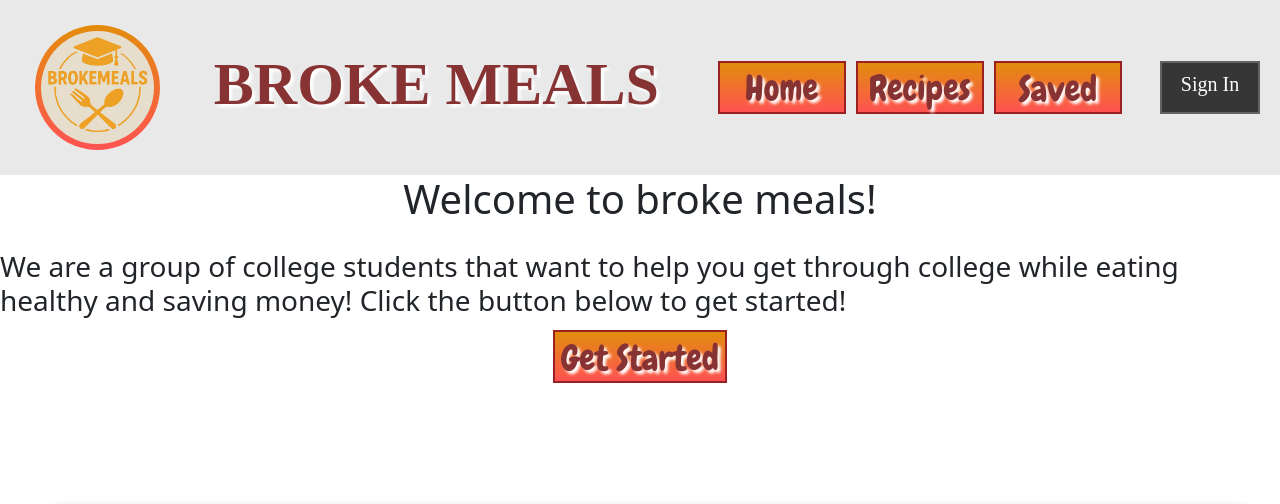
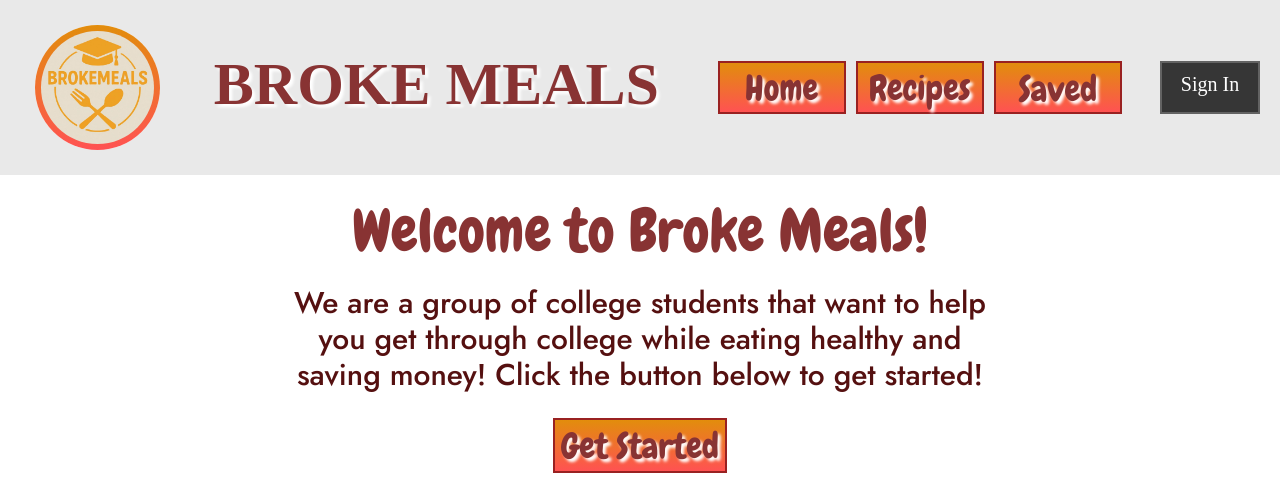
Before and after one commit to Cryspaulino/brokemeals, a React (Create React App) app in the folder brokemeals-react/: page / in a window 1280 px wide. Shown: the top 504 px of the page. Built offline with nearby package versions, Linux system fonts and the light colour scheme; no server answers; the database is empty; a web font is replaced by a local one.

Commit message:
some home page css

```diff
--- a/brokemeals-react/src/pages/Home.jsx
+++ b/brokemeals-react/src/pages/Home.jsx
@@ -39,7 +39,7 @@ function Home() {
   return (
     <>
       <div className= "home-heading-box">
-        <h1 className= "home-heading">Welcome to broke meals!</h1>
+        <h1 className= "home-heading">Welcome to Broke Meals!</h1>
         <h3 className= "heading-paragraph">
           We are a group of college students that want to help you get through college while eating healthy and saving money!
           Click the button below to get started!
--- a/brokemeals-react/src/styles/styles-home.css
+++ b/brokemeals-react/src/styles/styles-home.css
@@ -13,32 +13,40 @@
 /* Home Heading Text Box */
 .home-heading-box {
     display: grid;
-    grid-template-rows: repeat(4, 1fr);
+    grid-template-rows: repeat(4, auto);
     justify-items: center;
 }
 /* Home Heading */
 .home-heading {
     grid-row: 1/2;
+    font-family: 'Chewy';
+    font-size: 60px;
+    color: #883333;
+    margin-top: 20px;
 }
 /* Home Subheading */
 .heading-paragraph {
     grid-row: 2/3;
-}
-/* Home Get Started Link */
-.home-get-started-links {
-    grid-row: 3/4;
+    font-family: 'Jost';
+    font-size: 30px;
+    color: #551010;
+    margin: 10px;
+    margin-bottom: 20px;
+    text-align: center;
+    width: 700px;
 }
 /* Home Get Started Button */
 .home-get-started-button {
     font-family: 'Chewy';
     font-size: 35px;
     color: #883333;
-    height: 53px;
+    height: 55px;
     text-decoration: none;
     text-shadow: 3px 3px 3px #ffffff;
     background: linear-gradient(to bottom, #e28d0c, #FF5252);
     border: #992121 solid 2px;
     margin: 5px;
+    margin-bottom: 20px;
 }
 /* Home Heading Links Box */
 .home-heading-links {
```
